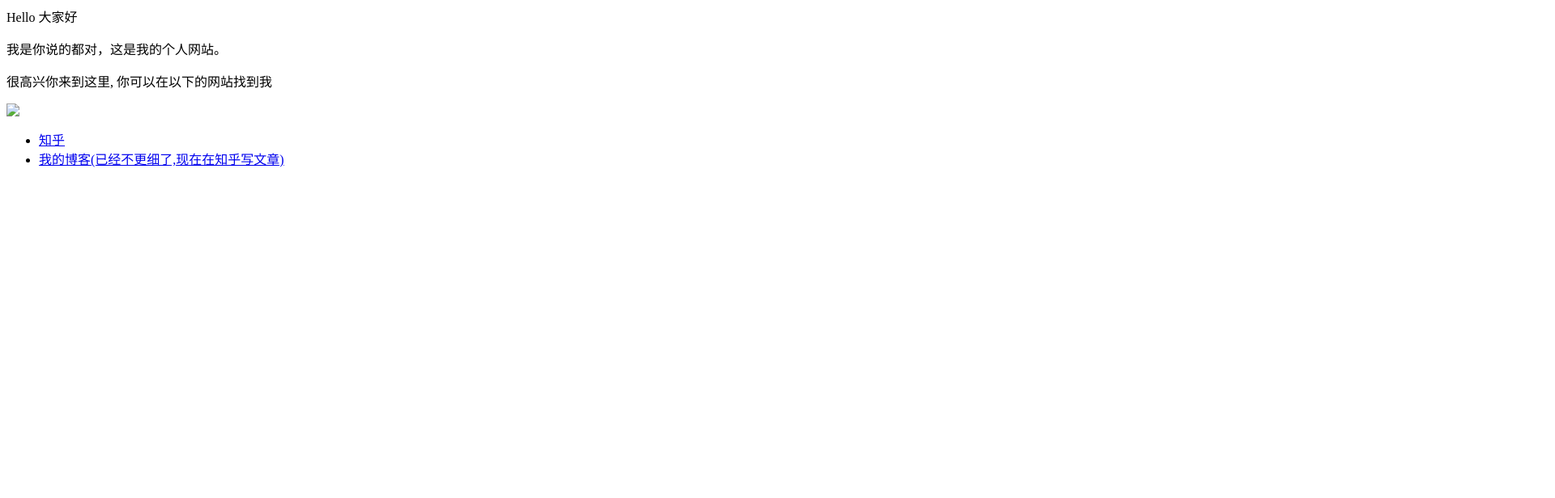
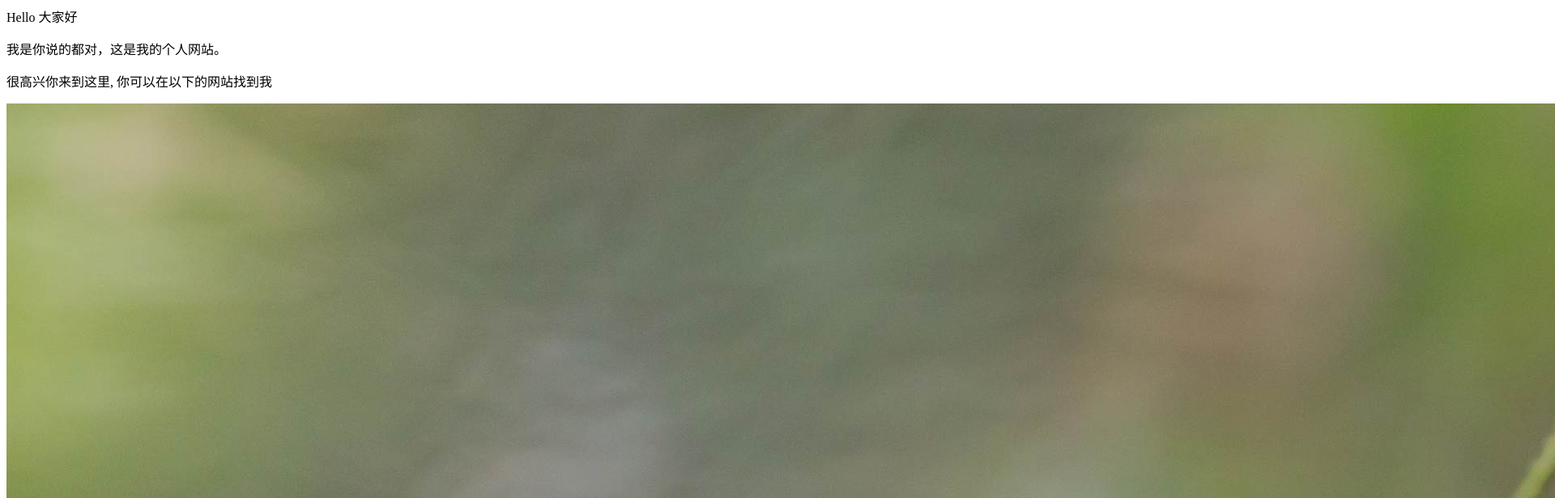
Before and after one commit to BENXIEYYDS666/BENXIEYYDS666.github.io, a plain HTML site: page index.html in a window 1280 px wide. Shown: the top 616 px of the page at 81% size, 1920 px wide, since content can reach past the window. Drawn offline with Linux system fonts and the light colour scheme.

Commit message:
Update index.html

```diff
--- a/index.html
+++ b/index.html
@@ -1,8 +1,9 @@
 <p>Hello 大家好</p>
 <p>我是你说的都对，这是我的个人网站。 </p>
 <p>很高兴你来到这里, 你可以在以下的网站找到我</p>
-<img src="pictures/1.jpeg">
+<img src="pictures/3.jpeg">
 
+<img src="pictures/2.jpeg">
 
 
 
```
